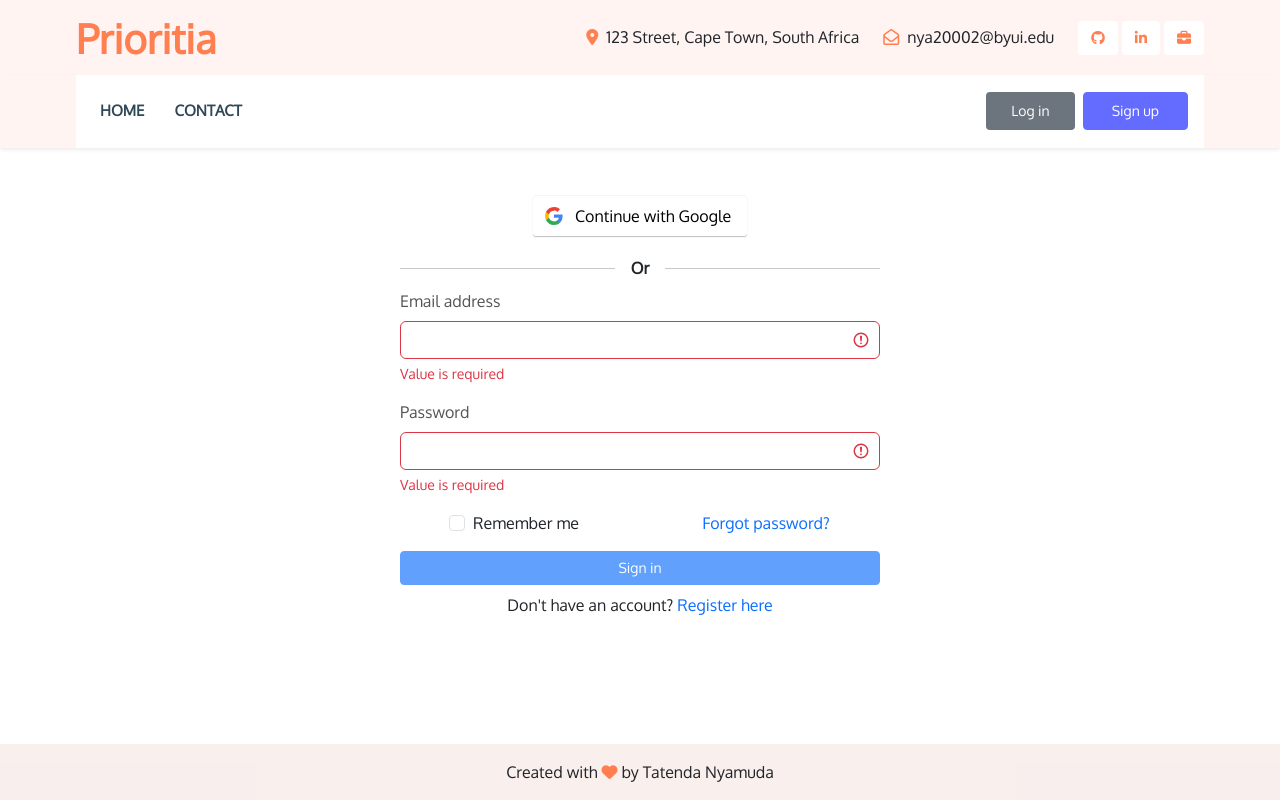
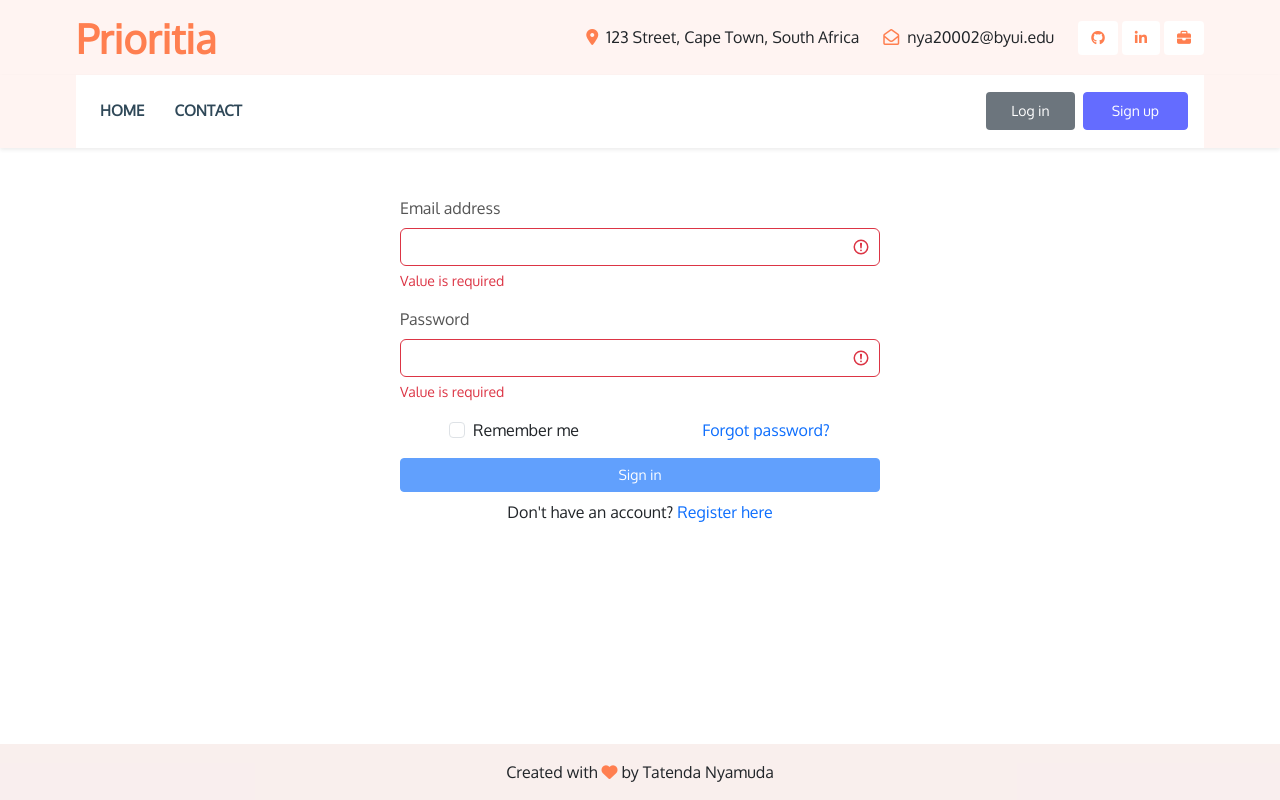
Before and after one commit to nyamuda/todo-app, a Vue app: page /account/login in a window 1280 px wide. Built offline with nearby package versions, Linux system fonts and the light colour scheme.

Commit message:
google login disabled

```diff
--- a/src/components/Account/LoginItem.vue
+++ b/src/components/Account/LoginItem.vue
@@ -1,12 +1,12 @@
 <template>
   <div class="">
     <form class="login-form m-auto">
-      <OauthItem />
+      <!-- <OauthItem />
       <div class="d-flex align-items-center my-1">
         <hr class="flex-grow-1" />
         <p class="text-center fw-bold mx-3 mb-0">Or</p>
         <hr class="flex-grow-1" />
-      </div>
+      </div> -->
 
       <!-- Email input -->
       <div class="mb-3">
@@ -110,7 +110,7 @@
 <script setup>
 import { onMounted, ref, computed } from "vue";
 import { useStore } from "vuex";
-import OauthItem from "./OauthItem.vue";
+//import OauthItem from "./OauthItem.vue";
 //Vuelidate for login form validation
 import { useVuelidate } from "@vuelidate/core";
 import { required, email, helpers } from "@vuelidate/validators";
```
